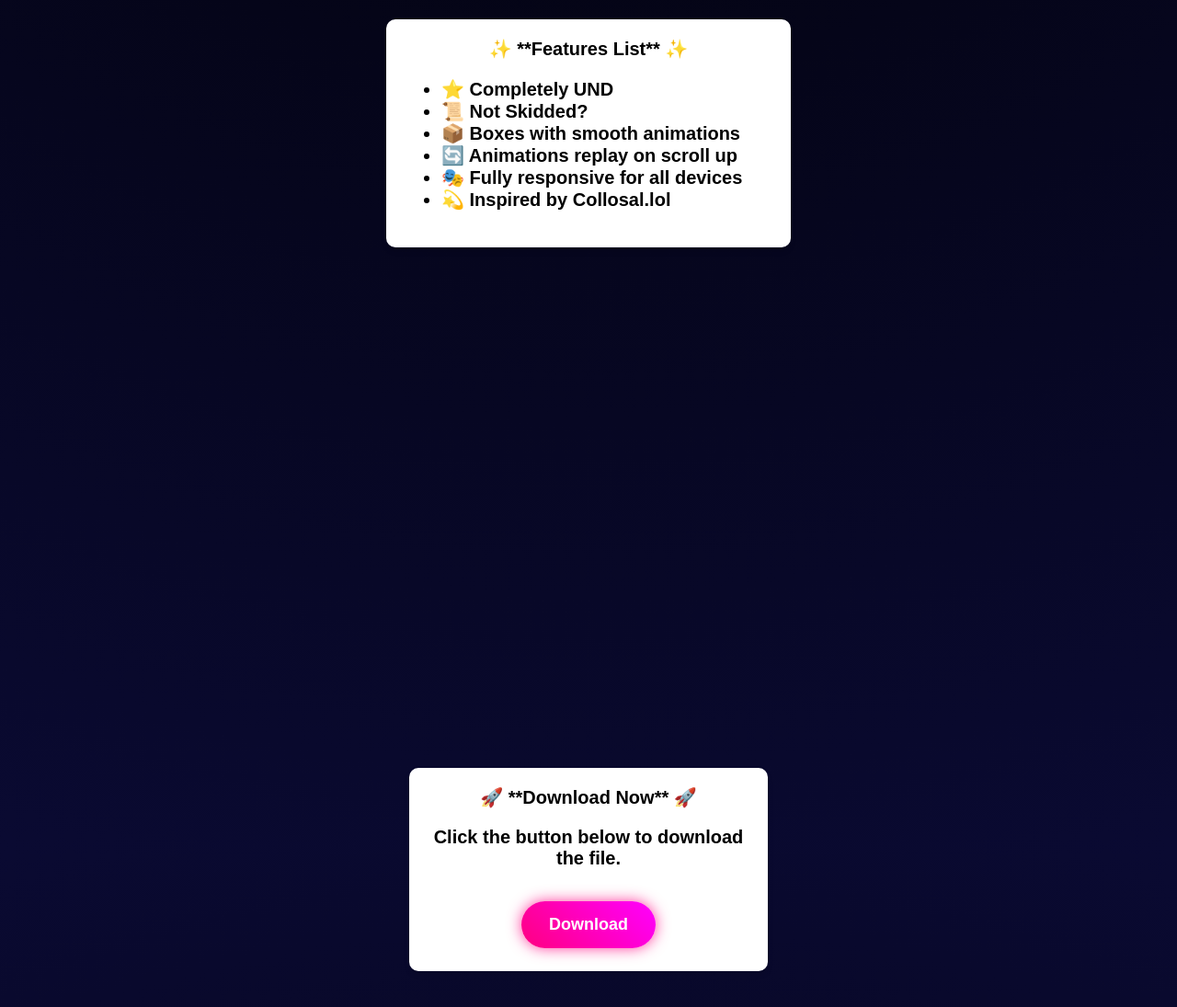
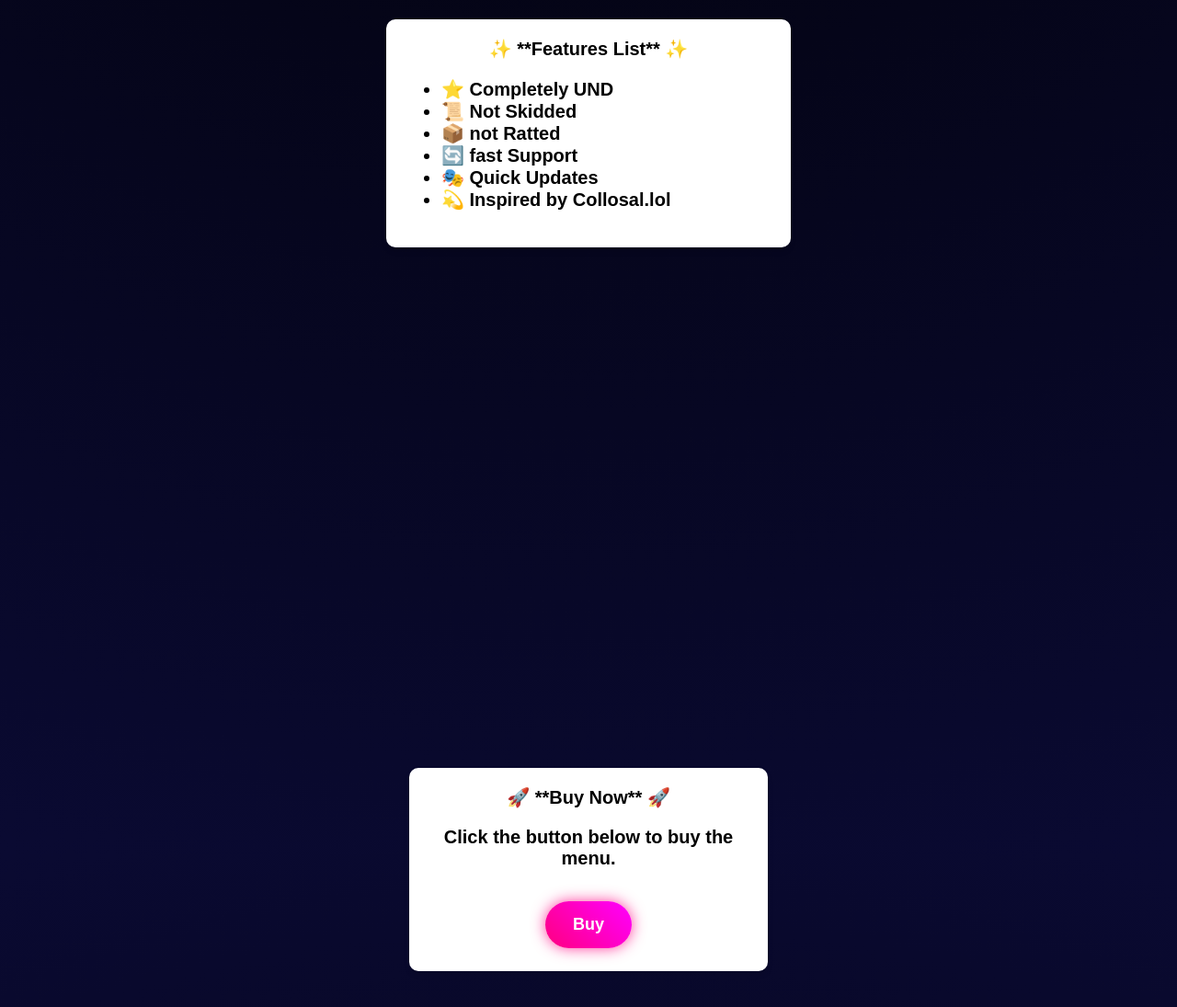
Before and after one commit to galaxy-devv/tweemenu.github.io, a plain HTML site: page index.html in a window 1280 px wide. Shown: the part 2680-3775 px from the top of the page at 92% size. Drawn offline with Linux system fonts and the light colour scheme.

Commit message:
Update index.html

```diff
--- a/index.html
+++ b/index.html
@@ -88,28 +88,6 @@
             100% {
                 opacity: 0;
                 transform: scale(0);
-            }
-        }
-
-        /* Snowflake Effect */
-        .snowflake {
-            position: absolute;
-            background-color: white;
-            border-radius: 50%;
-            opacity: 0.8;
-            pointer-events: none;
-            animation: fall 10s linear infinite;
-        }
-
-        /* Falling Snow Animation */
-        @keyframes fall {
-            0% {
-                transform: translateY(-10px) scale(0.5);
-                opacity: 0.8;
-            }
-            100% {
-                transform: translateY(100vh) scale(1);
-                opacity: 0;
             }
         }
 
@@ -266,10 +244,10 @@
             ✨ **Features List** ✨
             <ul style="text-align: left;">
                 <li>⭐ Completely UND</li>
-                <li>📜 Not Skidded?</li>
-                <li>📦 Boxes with smooth animations</li>
-                <li>🔄 Animations replay on scroll up</li>
-                <li>🎭 Fully responsive for all devices</li>
+                <li>📜 Not Skidded</li>
+                <li>📦 not Ratted</li>
+                <li>🔄 fast Support</li>
+                <li>🎭 Quick Updates</li>
                 <li>💫 Inspired by Collosal.lol</li>
             </ul>
         </div>
@@ -278,11 +256,11 @@
     <!-- Download Section -->
     <div class="container">
         <div class="download-box">
-            🚀 **Download Now** 🚀
-            <p>Click the button below to download the file.</p>
-            <a href="https://cdn.discordapp.com/attachments/1341925731600695298/1345848742250811492/Twee_Menu.dll?ex=67c9ff50&is=67c8add0&hm=30ddd5f01a3302d7ef76d9cc1c4b58659111c135944045e2bc8a4b69c857ddfc&"
+            🚀 **Buy Now** 🚀
+            <p>Click the button below to buy the menu.</p>
+            <a href="https://discord.gg/galaxyhub&"
                class="download-button pulse"
-               target="_blank">Download</a>
+               target="_blank">Buy</a>
         </div>
     </div>
 
```
